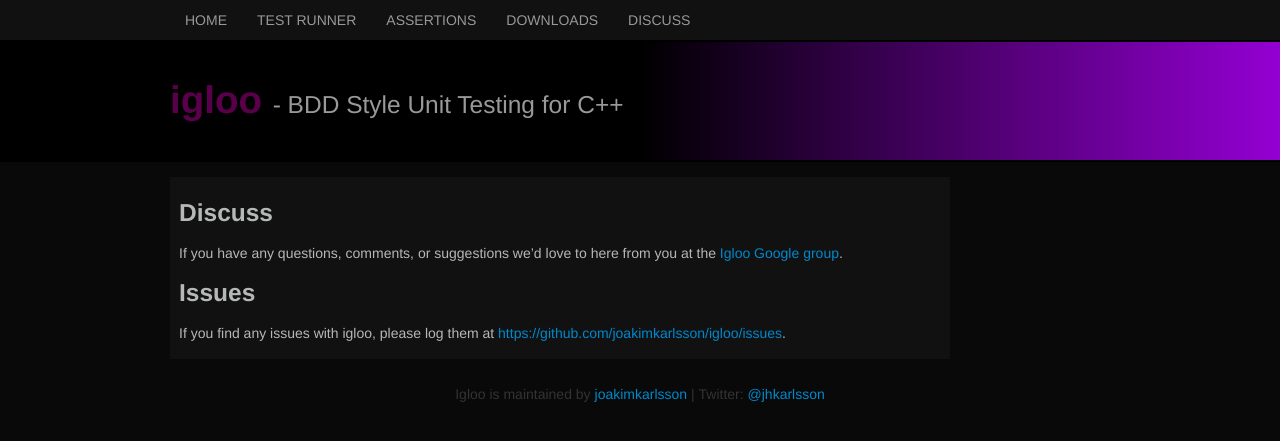
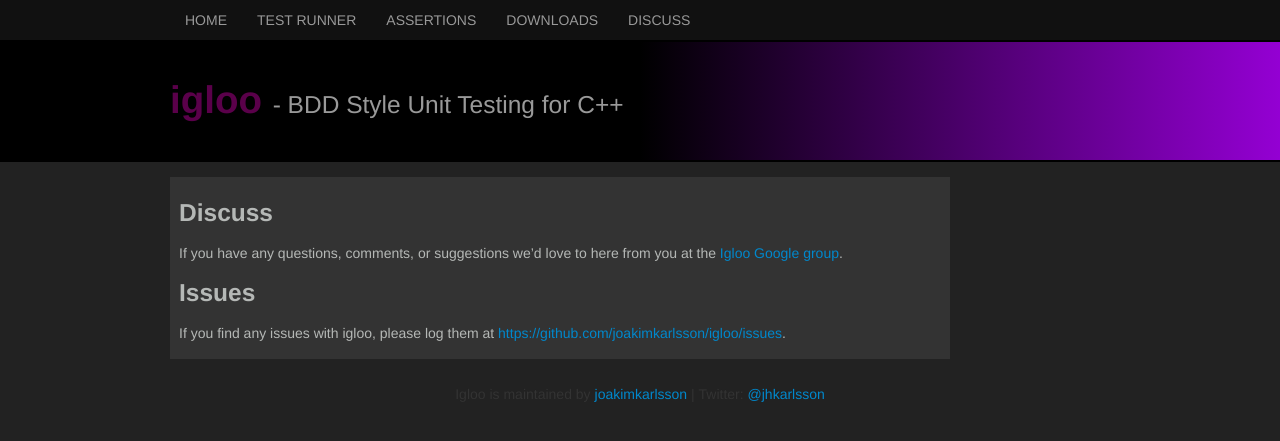
Before and after one commit to joakimkarlsson/igloo, a Jekyll site: the page built from discuss.md, in a window 1280 px wide. Shown: the top 441 px of the page. Built offline with Jekyll 4.4.1, drawn with Linux system fonts in a browser that asks for light colours.

Commit message:
Less darkness...

```diff
--- a/css/main.css
+++ b/css/main.css
@@ -1,6 +1,6 @@
 body {
   padding-top: 40px;
-  background: #090909;
+  background: #222;
 }
 
 .navbar-fixed-top {
@@ -30,7 +30,7 @@
 
 .article {
   color: #b5b8b6;
-  background-color: #111;
+  background-color: #333;
   padding: 6px 6px 6px 9px;
 }
 
```
